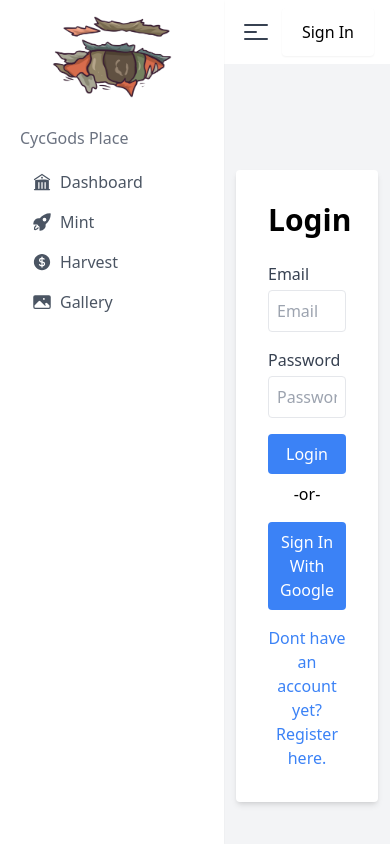
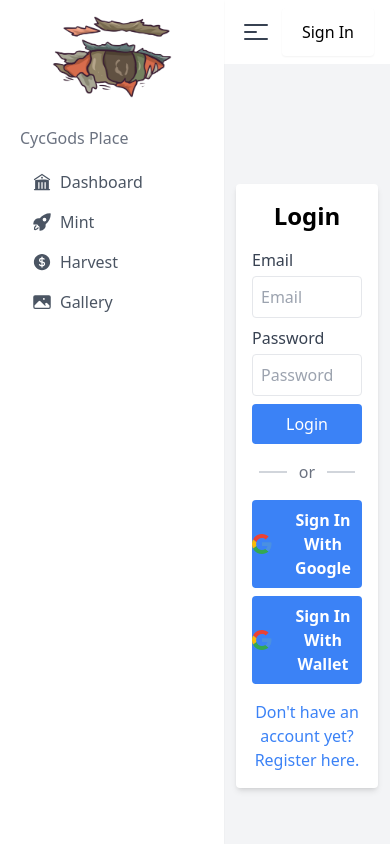
Before and after one commit to ifanshx/CycGods, a Next.js app: page /views/Auth/Login in a window 390 px wide. Shown: the top 844 px of the page. Built offline with nearby package versions, Linux system fonts and the light colour scheme; no server answers.

Commit message:
Fix Login Google

```diff
--- a/src/lib/firebase/service.ts
+++ b/src/lib/firebase/service.ts
@@ -27,43 +27,6 @@ export async function signIn(userData: { email: string }) {
     return data[0];
   } else {
     return null;
-  }
-}
-
-export async function signInWhitGoogle(userData: any, callback: any) {
-  const q = query(
-    collection(firestore, "users"),
-    where("email", "==", userData.email)
-  );
-  const snapshot = await getDocs(q);
-  const data: any = snapshot.docs.map((doc) => ({
-    id: doc.id,
-    ...doc.data(),
-  }));
-  if (data.length > 0) {
-    userData.role = data[0].role;
-    await updateDoc(doc(firestore, "users", data[0].id), userData).then(() => {
-      callback({
-        status: true,
-        message: "Sign in with google success",
-        data: userData,
-      }).catch(() => {
-        callback({ status: false, message: "Sign in with google failed" });
-      });
-    });
-  } else {
-    userData.role = "member";
-    await addDoc(collection(firestore, "users"), userData)
-      .then(() => {
-        callback({
-          status: true,
-          message: "Sign in with google success",
-          data: userData,
-        });
-      })
-      .catch(() => {
-        callback({ status: false, message: "Sign in with google failed" });
-      });
   }
 }
 
@@ -101,3 +64,42 @@ export async function signUp(
       });
   }
 }
+
+export async function signInWithGoogle(userData: any, callback: any) {
+  const q = query(
+    collection(firestore, "users"),
+    where("email", "==", userData.email)
+  );
+  const snapshot = await getDocs(q);
+  const data: any = snapshot.docs.map((doc) => ({
+    id: doc.id,
+    ...doc.data(),
+  }));
+  if (data.length > 0) {
+    userData.role = data[0].role;
+    await updateDoc(doc(firestore, "users", data[0].id), userData)
+      .then(() => {
+        callback({
+          status: true,
+          message: "Sign in with google success",
+          data: userData,
+        });
+      })
+      .catch(() => {
+        callback({ status: false, message: "Sign in with google failed" });
+      });
+  } else {
+    userData.role = "member";
+    await addDoc(collection(firestore, "users"), userData)
+      .then(() => {
+        callback({
+          status: true,
+          message: "Sign in with google success",
+          data: userData,
+        });
+      })
+      .catch(() => {
+        callback({ status: false, message: "Sign in with google failed" });
+      });
+  }
+}
--- a/src/pages/api/auth/[...nextauth].ts
+++ b/src/pages/api/auth/[...nextauth].ts
@@ -1,4 +1,4 @@
-import { signIn, signInWhitGoogle } from "@/lib/firebase/service";
+import { signIn, signInWithGoogle } from "@/lib/firebase/service";
 import { compare } from "bcrypt";
 import { NextAuthOptions } from "next-auth";
 import NextAuth from "next-auth/next";
@@ -44,7 +44,7 @@ const authOptions: NextAuthOptions = {
   ],
 
   callbacks: {
-    jwt({ token, account, profile, user }: any) {
+    async jwt({ token, account, profile, user }: any) {
       if (account?.provider === "credentials") {
         token.email = user.email;
         token.fullname = user.fullname;
@@ -58,9 +58,7 @@ const authOptions: NextAuthOptions = {
           type: "google",
         };
 
-        await signInWhitGoogle(
-          data,
-          (result: { data: any; status: boolean; message: string }) => {
+        await signInWithGoogle(data, (result: any) => {
           if (result.status) {
             token.email = result.data.email;
             token.fullname = result.data.fullname;
@@ -68,8 +66,7 @@ const authOptions: NextAuthOptions = {
             token.image = result.data.image;
             token.role = result.data.role;
           }
-          }
-        );
+        });
       }
       return token;
     },
--- a/src/pages/views/Auth/Login/index.tsx
+++ b/src/pages/views/Auth/Login/index.tsx
@@ -1,5 +1,6 @@
 import DocumentHead from "@/components/Molecules/DocumentHead";
 import { signIn } from "next-auth/react";
+import Image from "next/image";
 import Link from "next/link";
 import { useRouter } from "next/router";
 import { useState } from "react";
@@ -47,12 +48,14 @@ const LoginView = () => {
         siteName="CycGods"
         image="/assets/Logo.png"
       />
-      <div className="min-h-screen flex items-center justify-center bg-gray-100">
-        <div className="bg-white p-8 rounded shadow-md max-w-md w-full">
-          <h2 className="text-3xl font-semibold mb-6 text-center">Login</h2>
+      <div className="flex items-center justify-center h-screen  ">
+        <div className="bg-white p-4 md:p-8 rounded shadow-md max-w-md w-full ">
+          <h2 className="text-2xl md:text-3xl font-semibold mb-4 md:mb-6 text-center">
+            Login
+          </h2>
           {error && <p className="text-red-600 mb-4">{error}</p>}
           <form onSubmit={handleSubmit}>
-            <div className="mb-4">
+            <div className="mb-2 md:mb-4">
               <label htmlFor="email" className="block text-gray-700">
                 Email
               </label>
@@ -64,7 +67,7 @@ const LoginView = () => {
                 placeholder="Email"
               />
             </div>
-            <div className="mb-4">
+            <div className="mb-2 md:mb-4">
               <label htmlFor="password" className="block text-gray-700">
                 Password
               </label>
@@ -76,7 +79,7 @@ const LoginView = () => {
                 placeholder="Password"
               />
             </div>
-            <div className="mb-2">
+            <div className="mb-4">
               <button
                 type="submit"
                 className="w-full bg-blue-500 text-white py-2 rounded hover:bg-blue-600 focus:outline-none"
@@ -87,22 +90,52 @@ const LoginView = () => {
             </div>
           </form>
           <div className="mb-4 flex justify-center items-center text-center">
-            <p>-or-</p>
+            <div className="w-1/4 h-0.5 bg-gray-300"></div>
+            <p className="mx-3 text-gray-500">or</p>
+            <div className="w-1/4 h-0.5 bg-gray-300"></div>
           </div>
-          <div className="mb-4">
+          <div className="mb-4 flex flex-col md:flex-row justify-center items-center gap-2">
             <button
               onClick={() => signIn("google", { callbackUrl, redirect: false })}
-              type="submit"
-              className="w-full bg-blue-500 text-white py-2 rounded hover:bg-blue-600 focus:outline-none"
+              className="w-full bg-blue-500 text-white py-2 md:py-4 rounded hover:bg-blue-600 focus:outline-none flex items-center justify-center"
               disabled={isLoading}
             >
-              {isLoading ? "Loading..." : "Sign In With Google"}
+              <div className="flex items-center gap-1">
+                <Image
+                  src="/assets/Logo/google.svg"
+                  alt="Google"
+                  width={20}
+                  height={20}
+                  className="mr-2"
+                />
+                <p className="font-semibold">
+                  {isLoading ? "Loading..." : "Sign In With Google"}
+                </p>
+              </div>
+            </button>
+            <button
+              onClick={() => signIn("google", { callbackUrl, redirect: false })}
+              className="w-full bg-blue-500 text-white py-2 md:py-4 rounded hover:bg-blue-600 focus:outline-none flex items-center justify-center"
+              disabled={isLoading}
+            >
+              <div className="flex items-center gap-1">
+                <Image
+                  src="/assets/Logo/google.svg"
+                  alt="Google"
+                  width={20}
+                  height={20}
+                  className="mr-2"
+                />
+                <p className="font-semibold">
+                  {isLoading ? "Loading..." : "Sign In With Wallet"}
+                </p>
+              </div>
             </button>
           </div>
           <div className="text-center">
             <Link href="/auth/register">
               <p className="text-blue-500 hover:underline">
-                Dont have an account yet? Register here.
+                Don&apos;t have an account yet? Register here.
               </p>
             </Link>
           </div>
```
Also changed, not shown: src/components/sidebar/TopBar.tsx (+30 -115 lines), public/assets/Logo/google.svg (added). Lines whose indentation alone changed are shown as unchanged.
